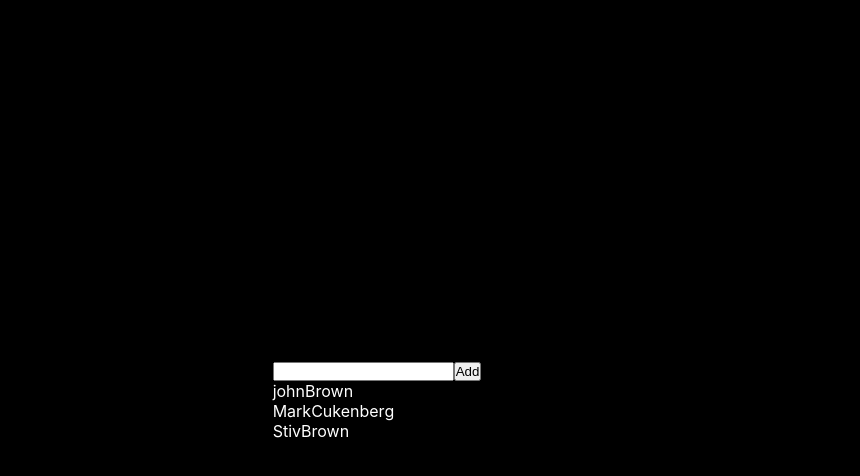
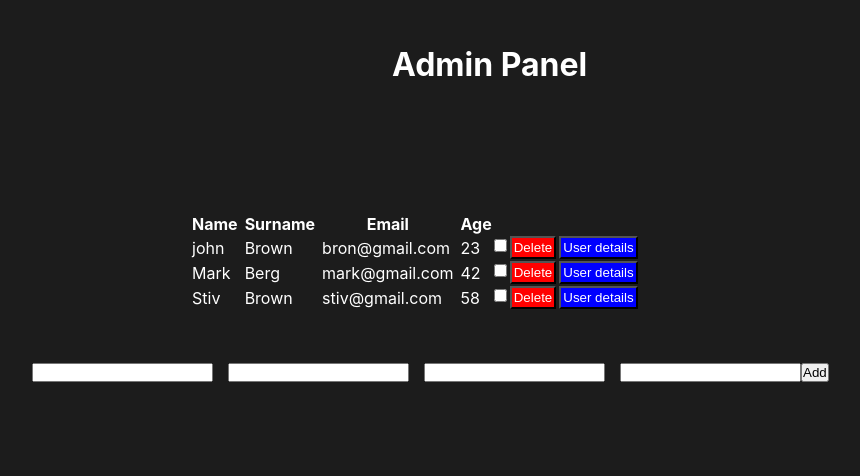
Before and after one commit to brown2882/adminPanel_exam, a React (Create React App) app: page /adminPanel in a window 1280 px wide. Shown: the top 476 px of the page, without its empty margins (263-1123 px from the left). Built offline with nearby package versions, Linux system fonts and the light colour scheme.

Commit message:
my new commit

```diff
--- a/src/App.js
+++ b/src/App.js
@@ -3,6 +3,7 @@ import {Home} from "./pages/home";
 import {Routes, Route} from "react-router";
 import {SignUp} from "./pages/signUp";
 import {AdminPanel} from "./pages/adminPanel";
+import {Userdetails} from "./pages/userdetails";
 
 function App() {
 
@@ -13,6 +14,7 @@ function App() {
             <Route path={'/'} element={<Home/>}/>
             <Route path={'/signUp'} element={<SignUp/>}/>
             <Route path={'/adminPanel'} element={<AdminPanel/>}/>
+            <Route path={'/userdetails'} element={<Userdetails/>}/>
             <Route path={'*'} element={<div><h1>404</h1></div>}/>
         </Routes>
     </div>
--- a/src/assets/style/load.scss
+++ b/src/assets/style/load.scss
@@ -3,7 +3,8 @@
   padding: 0;
   //font-family: montserrat;
 }
-body{
+
+.home{
   display: flex;
   justify-content: center;
   align-items: center;
--- a/src/assets/style/styles.scss
+++ b/src/assets/style/styles.scss
@@ -1,8 +1,96 @@
-*{
-  padding: 0;
-  margin: 0;
-  box-sizing: border-box;
+.panel{
+  background-color: #1c1c1c;
+  min-height: 100vh;
+  color: white;
 }
-body{
-  background-color: #18b201;
+.table{
+  padding-left: 35%;
+  padding-top: 10%;
 }
+th,td{
+  padding-left: 5px;
+}
+.input{
+  margin-left: 280px;
+  margin-top: 50px;
+}
+.userDetails{
+  background-color: #7DB83F;
+  min-height: 100vh;
+  h2{
+    color:black;
+    margin-left: 40%;
+    padding-top: 60px;
+  }
+}
+.firstDiv{
+  background-color: burlywood;
+  min-height: 400px;
+  width: 400px;
+  border-radius: 20%;
+  margin-top: 70px;
+  margin-left: 500px;
+  h3{
+    color: #7DB83F;
+    padding-top: 20px;
+    margin-left: 80px;
+  }
+  h4{
+    color: #7DB83F;
+    margin-left: 80px;
+    padding-top: 4px;
+  }
+  button{
+    margin-left: 80px;
+    margin-top: 35px;
+    padding: 4px;
+    border-radius: 20px;
+    background-color: #7DB83F;
+    color: white;
+  }
+}
+.mainSpinner{
+  background-color: #7DB83F;
+  height: 100vh;
+}
+.mainSpin{
+  padding-top: 300px;
+  padding-left: 700px;
+}
+
+.spinner {
+  width: 80px;
+  height: 80px;
+  display: grid;
+  border: 4.5px solid #0000;
+  border-radius: 50%;
+  border-color: #25090d #0000;
+  animation: spinner-e04l1k 1s infinite linear;
+
+}
+
+.spinner::before,
+.spinner::after {
+  content: "";
+  grid-area: 1/1;
+  margin: 2.2px;
+  border: inherit;
+  border-radius: 50%;
+}
+
+.spinner::before {
+  border-color: #474bff #0000;
+  animation: inherit;
+  animation-duration: 0.5s;
+  animation-direction: reverse;
+}
+
+.spinner::after {
+  margin: 8.9px;
+}
+
+@keyframes spinner-e04l1k {
+  100% {
+    transform: rotate(1turn);
+  }
+}
--- a/src/component/customInput.js
+++ b/src/component/customInput.js
@@ -3,6 +3,6 @@
 
 export const CustomInput = ( { onChange, value }) => {
     return(
-        <input type='text' onChange={onChange} value={value}/>
+        <input style={{marginLeft:15}} type='text'  onChange={onChange} value={value}/>
     )
 }
--- a/src/pages/adminPanel.js
+++ b/src/pages/adminPanel.js
@@ -3,13 +3,15 @@ import {useEffect, useState} from "react";
 import {useDispatch, useSelector} from "react-redux";
 import {addTodo, deleteTodo, getTodo} from "../store/todo/todo.action";
 import {CustomInput} from "../component/customInput";
+import {useNavigate} from "react-router";
 
 
 export const AdminPanel = () => {
     const [newValue, setNewValue] = useState()
     const [newLastName, setLastName] = useState()
+    const [mail, setMail] = useState()
+    const [age, setAge] = useState()
     const dispatch = useDispatch()
-
     const { todo } = useSelector( store => ({
         todo: store.todoReducer.todo
     }))
@@ -17,43 +19,86 @@ export const AdminPanel = () => {
     const handleChange = (e) => {
         setNewValue(e.target.value)
     }
-
+    const handleChangee = (e) => {
+        setLastName(e.target.value)
+    }
+    const handleChangeee = (e) => {
+        setMail(e.target.value)
+    }
+    const handleChangAge = (e) => {
+        setAge(e.target.value)
+    }
     const handleCreate = () => {
         setNewValue('')
         setLastName('')
-        dispatch(addTodo([...todo, {firstName:newValue, lastName:newLastName, id: todo?.length + 1}]))
+        setMail('')
+        setAge('')
+        dispatch(addTodo([...todo, {firstName:newValue, lastName:newLastName,mail:mail, age:age, id: todo?.length + 1}]))
     }
 
     useEffect(() => {
         dispatch(getTodo([
-            {firstName: 'john', lastName: 'Brown', id: 1},
-            {firstName: 'Mark', lastName: 'Cukenberg', id: 2},
-            {firstName: 'Stiv', lastName: 'Brown', id: 3}
+            {firstName: 'john', lastName: 'Brown', mail:'bron@gmail.com', age:23, id: 1},
+            {firstName: 'Mark', lastName: 'Berg', mail:'mark@gmail.com', age:42, id: 2},
+            {firstName: 'Stiv', lastName: 'Brown',  mail:'stiv@gmail.com', age:58, id: 3}
         ]))
     }, []);
 
     const clickRedax = () => {
         dispatch(deleteTodo())
     }
-
-
+    const navigate = useNavigate()
+    const userDet = () => {
+        navigate('/userdetails')
+    }
     return(
-        <>
-            <div>
+        <div className={'panel'}>
+            <h1 style={{paddingLeft:655,paddingTop:45}}>Admin Panel</h1>
+            <table className={'table'}>
+                <thead>
+                    <tr>
+                        <th>Name</th>
+                        <th>Surname</th>
+                        <th>Email</th>
+                        <th>Age</th>
+                    </tr>
+                </thead>
+                <tbody>
+                {todo?.map((i, j) => (
+                    <tr  key={j}>
+                        <td>{i?.firstName}</td>
+                        <td>{i?.lastName}</td>
+                        <td>{i.mail}</td>
+                        <td>{i.age}</td>
+                        <input type={"checkbox"}/>
+                        <button onClick={clickRedax} style={{backgroundColor:'red',color:'white',padding:2,marginLeft:3}}>Delete</button>
+                        <button onClick={userDet} style={{backgroundColor:'blue',color:'white',padding:2,marginLeft:3}}>User details</button>
+                    </tr>
+                ))}
+                </tbody>
+            </table>
+            <div className={'input'}>
             <CustomInput
                 value={newValue}
                 onChange={(e) => handleChange(e)}
+
             />
-                {/*<p>{newValue}</p>*/}
+            <CustomInput
+                value={newLastName}
+                onChange={(e) => handleChangee(e)}
+            />
+            <CustomInput
+                value={mail}
+                onChange={(e) => handleChangeee(e)}
+            />
+            <CustomInput
+                value={age}
+                onChange={(e) => handleChangAge(e)}
+            />
 
-                <button onChange={handleCreate}>Add</button>
-                {todo?.map((i, j) => (
-                    <div style={{display:'flex'}} key={j}>
-                        <p>{i?.firstName}</p>
-                        <p>{i?.lastName}</p><br/>
-                    </div>
-                ))}
+                <button onClick={handleCreate}>Add</button>
+
             </div>
-        </>
+        </div>
     )
 }
--- a/src/pages/home.js
+++ b/src/pages/home.js
@@ -25,7 +25,7 @@ export const Home = () => {
         }
     }
     return(
-        <>
+        <div className={'home'}>
             {loader ?
                 <div className='center'>
                     <div className='ring'></div>
@@ -56,6 +56,6 @@ export const Home = () => {
                 </div>
             }
 
-        </>
+        </div>
     )
 }
--- a/src/pages/signUp.js
+++ b/src/pages/signUp.js
@@ -12,7 +12,7 @@ export const SignUp = () => {
         }
 
     return(
-        <>
+        <div className={'home'}>
             <div className={'boxTwo'}>
                 <span className={'borderLineTwo'}></span>
                 <form onSubmit={handleSubmit(onsubmit)}>
@@ -37,6 +37,6 @@ export const SignUp = () => {
 
                 </form>
             </div>
-        </>
+        </div>
     )
 }
--- /dev/null
+++ b/src/pages/userdetails.js
@@ -0,0 +1,45 @@
+import '../assets/style/styles.scss'
+import user from '../assets/images/user.webp'
+import {useNavigate} from "react-router";
+import {useEffect, useState} from "react";
+
+export const Userdetails = () => {
+    const navigate = useNavigate()
+    const adminPanel = () =>{
+        navigate('/adminPanel')
+    }
+
+    const [loader, setloader] = useState(true)
+    useEffect(() => {
+        setTimeout(() => {
+            setloader(false)
+        }, 2000)
+    }, []);
+
+
+    return(
+        <div>
+            {loader ?
+                <div className={'mainSpinner'}>
+                    <div className={'mainSpin'}>
+                        <div className="spinner"></div>
+                    </div>
+
+                </div>
+                :
+                    <div className={'userDetails'}>
+                <h2>User details</h2>
+                <div className={'firstDiv'}>
+                 <img src={user} alt={'manOne'} style={{width:150,height:150, borderRadius:90}}/>
+                 <h3>Name - John </h3>
+                 <h4>Surname-Brown</h4>
+                 <h4>Age - 30</h4>
+                 <h4>Mail - kk</h4>
+                 <button onClick={adminPanel}>Admin Panel</button>
+                </div>
+                </div>
+
+            }
+        </div>
+    )
+}
```
Also changed, not shown: src/assets/images/user.webp (added).
